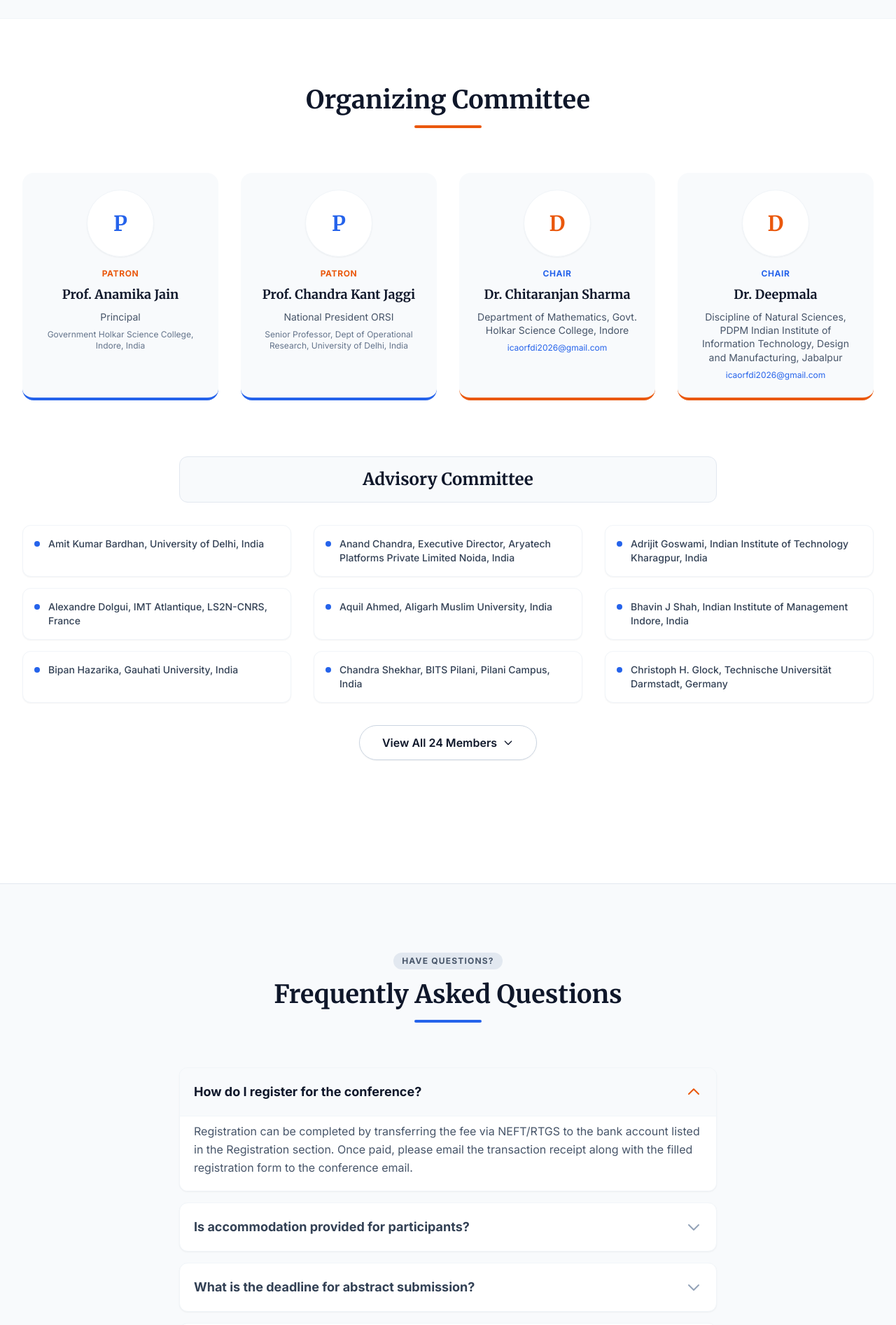
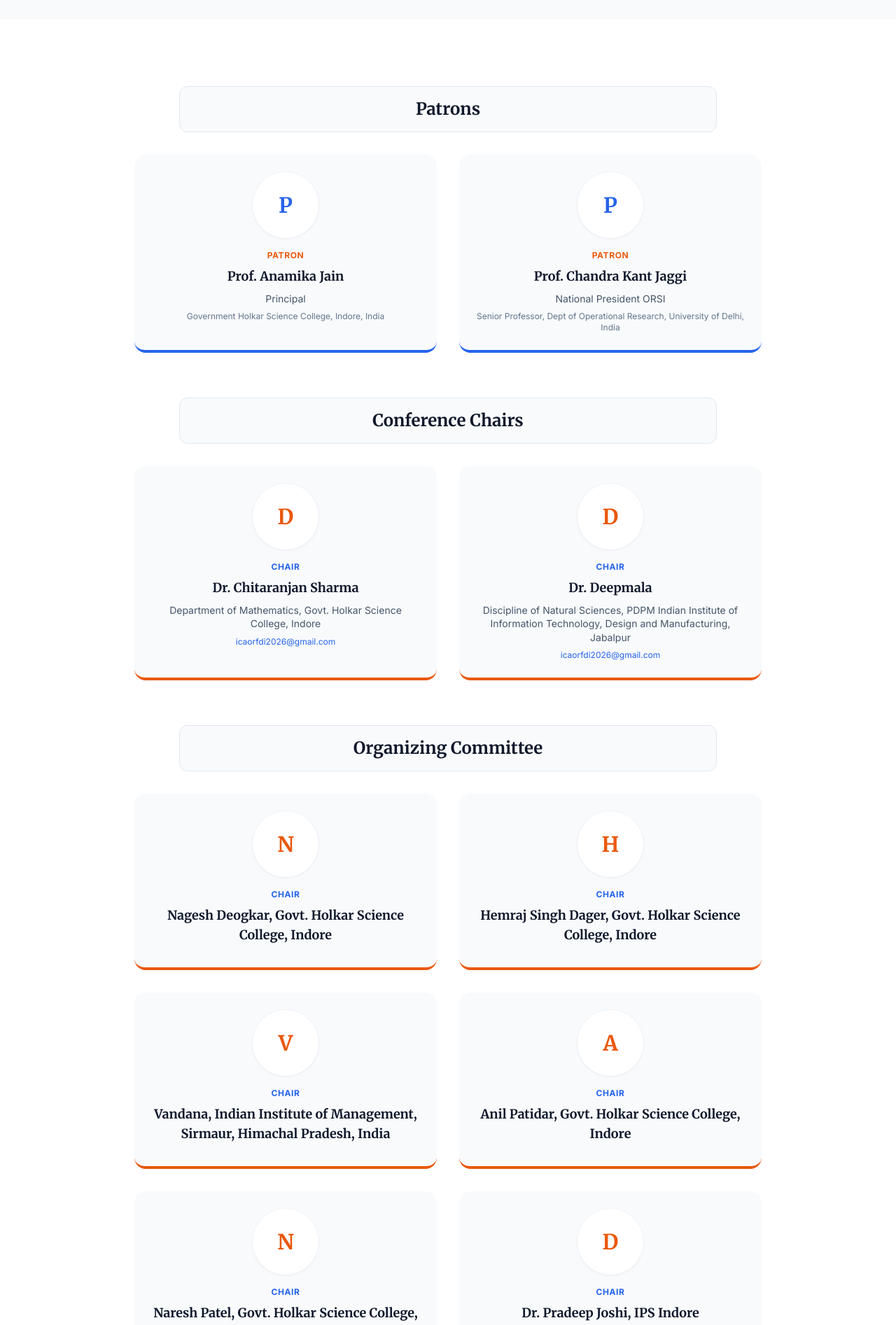
Before and after one commit to vikrantwiz02/ORSI-Conference-2025, a React (Vite) app: page / in a window 1280 px wide. Shown: the part 5040-6933 px from the top of the page at 70% size. Built offline with nearby package versions, Linux system fonts and the light colour scheme.

Commit message:
feat: restructure CommitteeSection for improved organization and clarity

```diff
--- a/components/CommitteeSection.tsx
+++ b/components/CommitteeSection.tsx
@@ -9,15 +9,20 @@ const CommitteeSection: React.FC = () => {
   return (
     <section id="committee" className="py-16 lg:py-24 bg-white border-t border-slate-100">
       <div className="container mx-auto px-4 sm:px-6 lg:px-8">
-        <div className="text-center mb-16">
+        {/* <div className="text-center mb-16">
           <h2 className="text-3xl md:text-4xl font-serif font-bold text-govt-navy mb-4">
             Organizing Committee
           </h2>
           <div className="w-24 h-1 bg-govt-accent mx-auto rounded-full"></div>
-        </div>
+        </div> */}
 
         {/* Patrons & Chairs */}
-        <div className="grid grid-cols-1 md:grid-cols-2 lg:grid-cols-4 gap-8 mb-20">
+        <div className="mb-20">
+            {/* Patrons Section */}
+            <h3 className="text-2xl font-bold text-govt-navy mb-8 text-center bg-slate-50 py-4 rounded-xl mx-auto max-w-3xl border border-slate-200">
+                Patrons
+            </h3>
+            <div className="grid grid-cols-1 md:grid-cols-2 gap-8 mb-16 max-w-4xl mx-auto">
                 {PATRONS.map((person, idx) => (
                     <div key={idx} className="bg-slate-50 p-6 rounded-2xl text-center border-b-4 border-govt-blue hover:shadow-lg transition-shadow">
                         <div className="w-24 h-24 bg-white shadow-sm rounded-full mx-auto mb-4 flex items-center justify-center text-3xl font-serif font-bold text-govt-blue border border-slate-100">
@@ -29,6 +34,13 @@ const CommitteeSection: React.FC = () => {
                         <p className="text-xs text-slate-500 mt-2">{person.affiliation}</p>
                     </div>
                 ))}
+            </div>
+
+            {/* Conference Chairs Section */}
+            <h3 className="text-2xl font-bold text-govt-navy mb-8 text-center bg-slate-50 py-4 rounded-xl mx-auto max-w-3xl border border-slate-200">
+                Conference Chairs
+            </h3>
+            <div className="grid grid-cols-1 md:grid-cols-2 gap-8 mb-16 max-w-4xl mx-auto">
                 {CHAIRS.map((person, idx) => (
                     <div key={idx} className="bg-slate-50 p-6 rounded-2xl text-center border-b-4 border-govt-accent hover:shadow-lg transition-shadow">
                         <div className="w-24 h-24 bg-white shadow-sm rounded-full mx-auto mb-4 flex items-center justify-center text-3xl font-serif font-bold text-govt-accent border border-slate-100">
@@ -40,6 +52,29 @@ const CommitteeSection: React.FC = () => {
                         <a href={`mailto:${person.email}`} className="text-xs text-govt-blue mt-2 block hover:underline">{person.email}</a>
                     </div>
                 ))}
+            </div>
+
+            {/* Organizing Committee Section */}
+            <h3 className="text-2xl font-bold text-govt-navy mb-8 text-center bg-slate-50 py-4 rounded-xl mx-auto max-w-3xl border border-slate-200">
+                Organizing Committee
+            </h3>
+            <div className="grid grid-cols-1 md:grid-cols-2 gap-8 mb-16 max-w-4xl mx-auto">
+                {ORGANIZING_COMMITTEE.map((person, idx) => {
+                    const isObject = typeof person === 'object' && person !== null;
+                    const personObj = isObject ? person as { name: string; affiliation: string; email?: string } : null;
+                    return (
+                        <div key={idx} className="bg-slate-50 p-6 rounded-2xl text-center border-b-4 border-govt-accent hover:shadow-lg transition-shadow">
+                            <div className="w-24 h-24 bg-white shadow-sm rounded-full mx-auto mb-4 flex items-center justify-center text-3xl font-serif font-bold text-govt-accent border border-slate-100">
+                                {typeof person === 'string' ? person.charAt(0) : personObj?.name.charAt(0)}
+                            </div>
+                            <p className="text-xs font-bold text-govt-blue uppercase tracking-wider mb-2">Chair</p>
+                            <h3 className="text-lg font-bold text-govt-navy mb-2">{typeof person === 'string' ? person : personObj?.name}</h3>
+                            <p className="text-sm text-slate-600 leading-snug">{typeof person === 'string' ? '' : personObj?.affiliation}</p>
+                            {personObj?.email && <a href={`mailto:${personObj.email}`} className="text-xs text-govt-blue mt-2 block hover:underline">{personObj.email}</a>}
+                        </div>
+                    );
+                })}
+            </div>
         </div>
 
         {/* Advisory Committee - Expandable List */}
@@ -78,21 +113,6 @@ const CommitteeSection: React.FC = () => {
                 </div>
             )}
         </div>
-
-        {/* Organizing Committee */}
-        {/* <div>
-            <h3 className="text-2xl font-bold text-govt-navy mb-8 text-center bg-slate-50 py-4 rounded-xl mx-auto max-w-3xl border border-slate-200">
-                Organizing Committee
-            </h3>
-            <div className="grid grid-cols-1 md:grid-cols-2 lg:grid-cols-3 gap-x-8 gap-y-4">
-                {ORGANIZING_COMMITTEE.map((member, idx) => (
-                    <div key={idx} className="flex items-start gap-3 p-4 bg-white rounded-xl hover:bg-orange-50 transition-colors border border-slate-100 hover:border-orange-100 shadow-sm">
-                         <div className="mt-1.5 w-2 h-2 rounded-full bg-govt-accent flex-shrink-0"></div>
-                         <p className="text-sm text-slate-700 font-medium">{member}</p>
-                    </div>
-                ))}
-            </div>
-        </div> */}
       </div>
     </section>
   );
```
Lines whose indentation alone changed are shown as unchanged.
